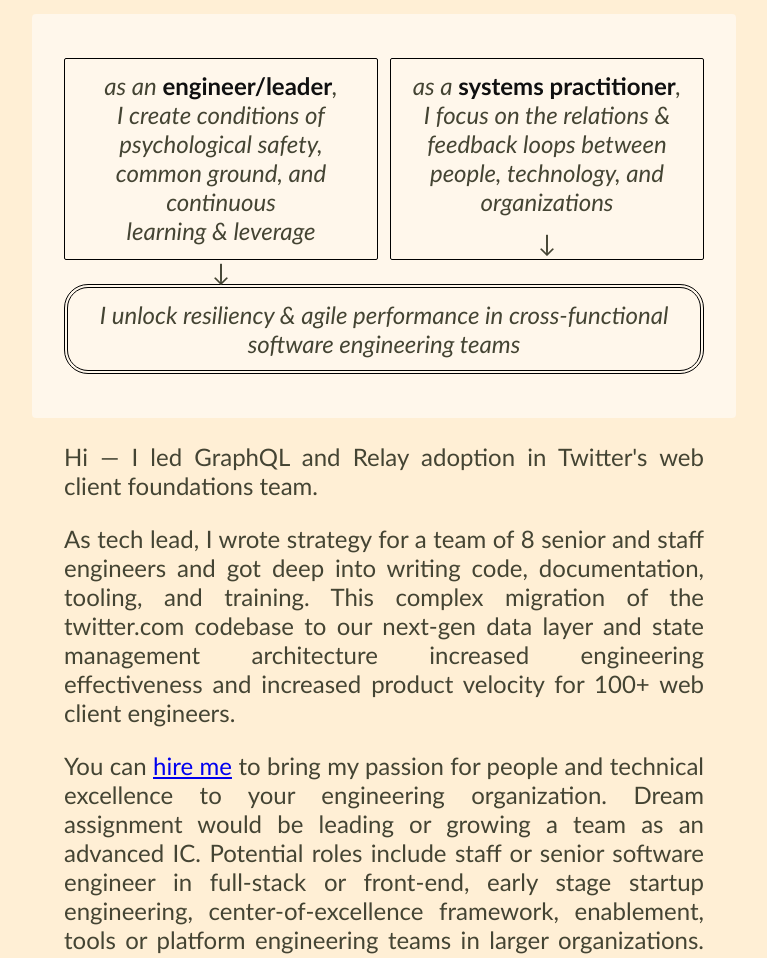
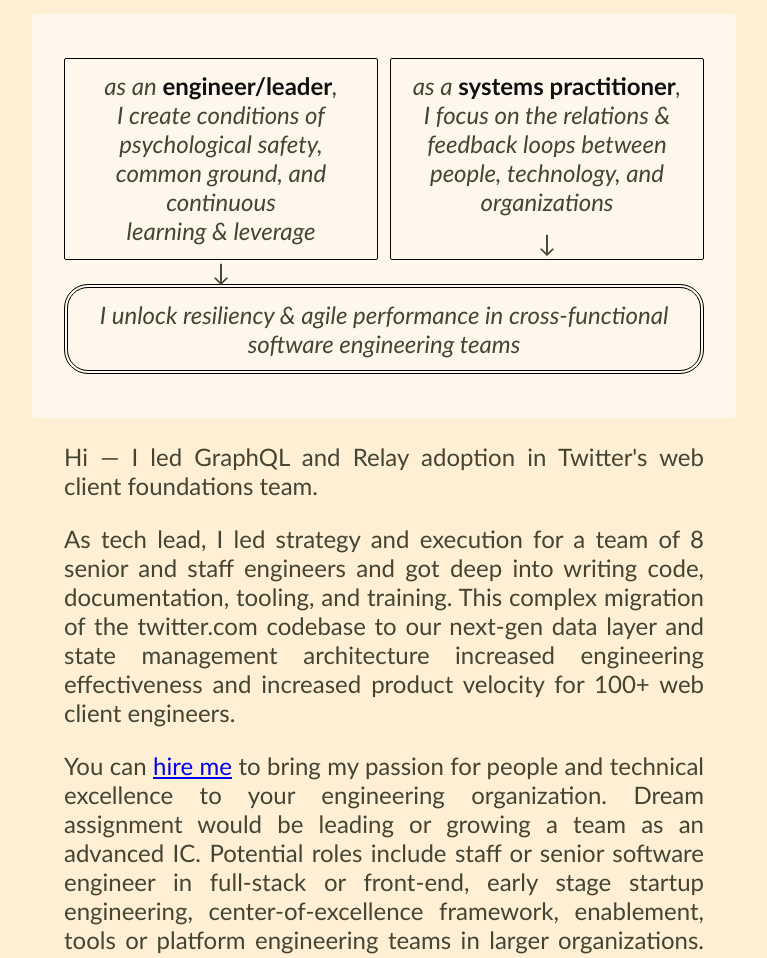
Before and after one commit to junosuarez/junosuarez.com, a plain HTML site: page index.html in a window 1280 px wide. Shown: the part 125-1083 px from the top of the page, without its empty margins (256-1023 px from the left). Drawn offline with Linux system fonts and the light colour scheme.

Commit message:
rev copy

```diff
--- a/index.html
+++ b/index.html
@@ -149,12 +149,12 @@
           foundations team.
         </p>
         <p>
-          As tech lead, I wrote strategy for a team of 8 senior and staff
-          engineers and got deep into writing code, documentation, tooling, and
-          training. This complex migration of the twitter.com codebase to our
-          next-gen data layer and state management architecture increased
-          engineering effectiveness and increased product velocity for 100+ web
-          client engineers.
+          As tech lead, I led strategy and execution for a team of 8 senior and
+          staff engineers and got deep into writing code, documentation,
+          tooling, and training. This complex migration of the twitter.com
+          codebase to our next-gen data layer and state management architecture
+          increased engineering effectiveness and increased product velocity for
+          100+ web client engineers.
         </p>
         <p>
           You can <a href="mailto:juno@suarez.email">hire me</a> to bring my
```
